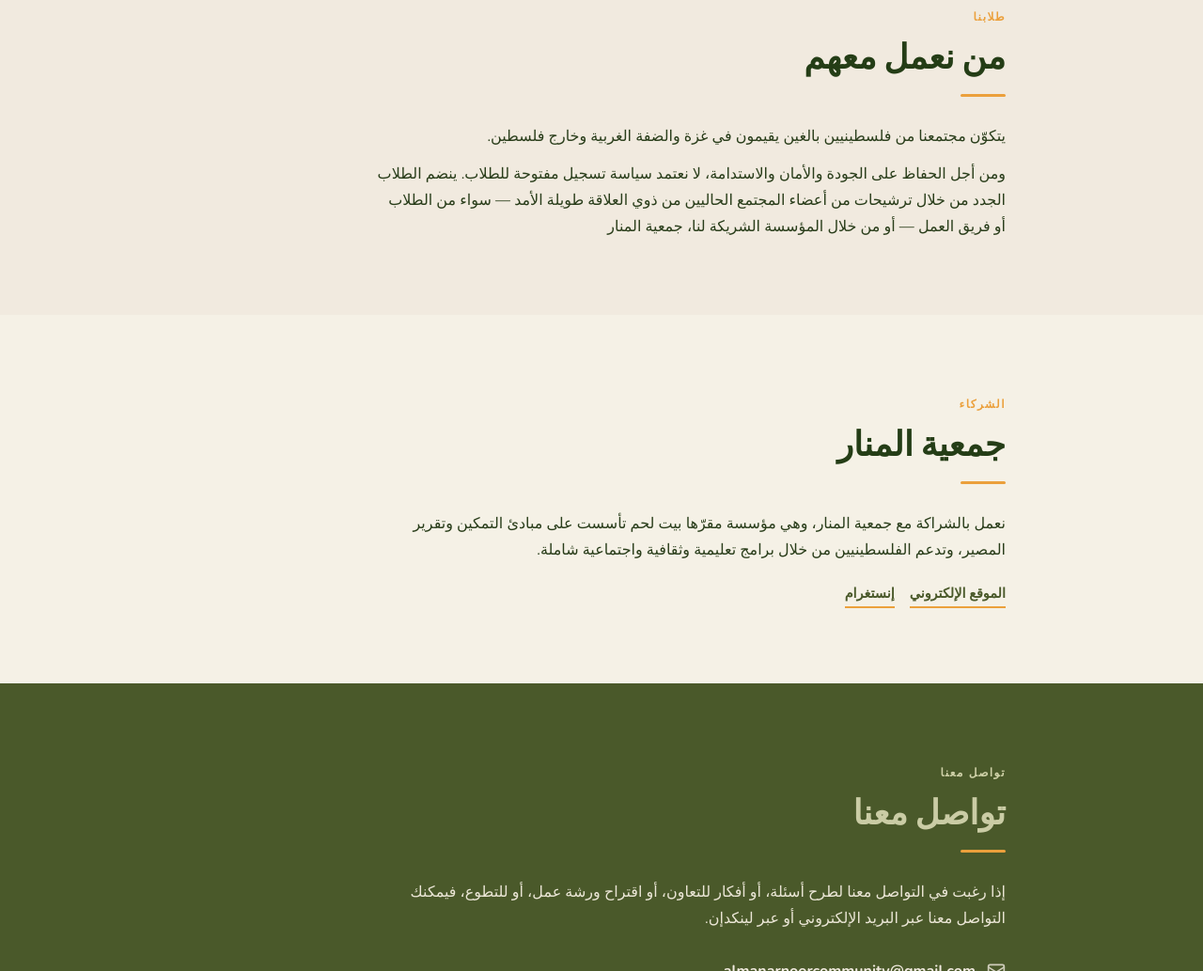
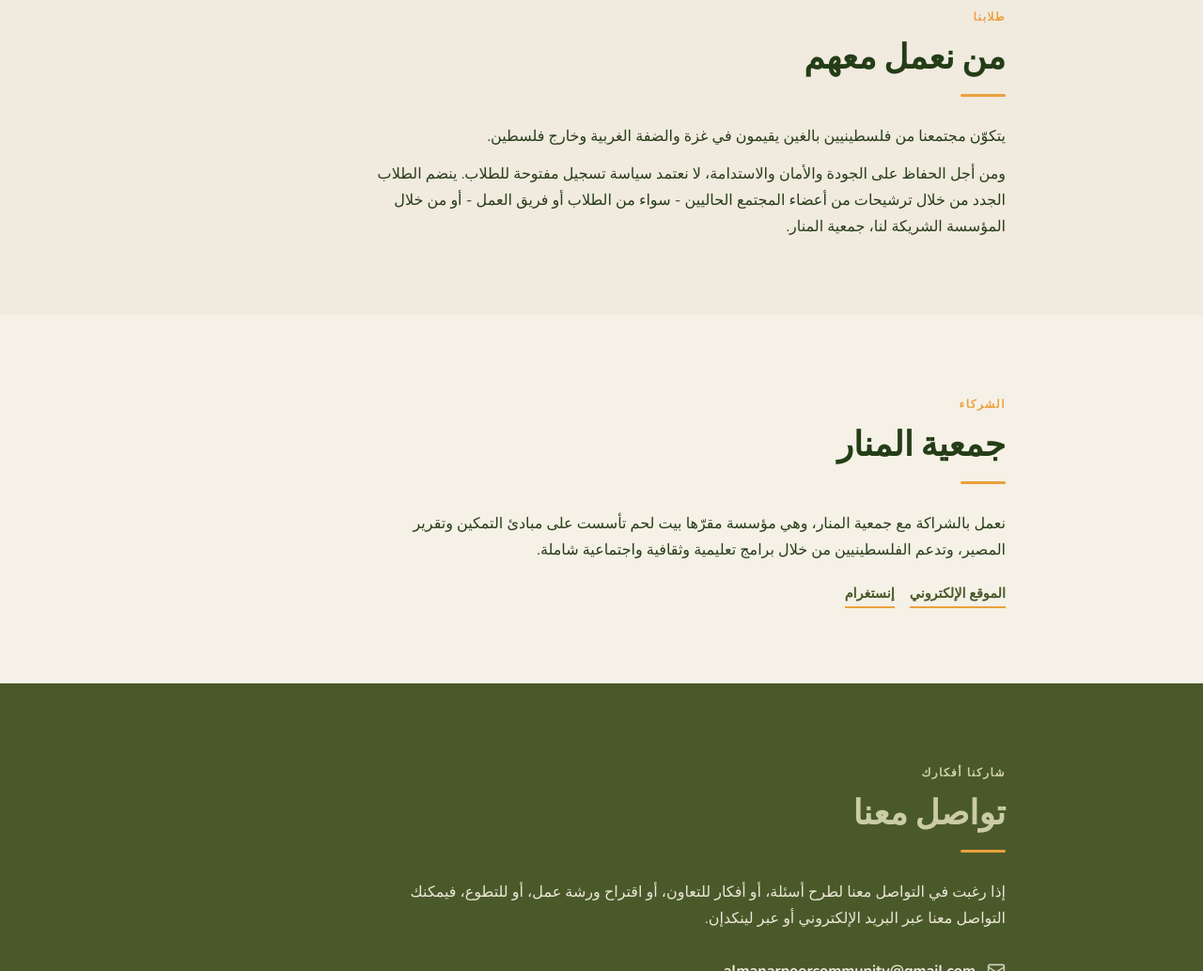
Before and after one commit to AlManar-NoorCommunity/noorcommunity, a plain HTML site: page ar/index.html in a window 1280 px wide. Shown: the part 2648-3681 px from the top of the page at 94% size. Drawn offline with nearby package versions, Linux system fonts and the light colour scheme.

Commit message:
Update index.html

```diff
--- a/ar/index.html
+++ b/ar/index.html
@@ -130,9 +130,7 @@
       <p>
         يتكوّن مجتمعنا من فلسطينيين بالغين يقيمون في غزة والضفة الغربية وخارج فلسطين.
       </p>
-      <p>
-        ومن أجل الحفاظ على الجودة والأمان والاستدامة، لا نعتمد سياسة تسجيل مفتوحة للطلاب. ينضم الطلاب الجدد من خلال ترشيحات من أعضاء المجتمع الحاليين من ذوي العلاقة طويلة الأمد — سواء من الطلاب أو فريق العمل — أو من خلال المؤسسة الشريكة لنا، جمعية المنار
-      </p>
+      <p>ومن أجل الحفاظ على الجودة والأمان والاستدامة، لا نعتمد سياسة تسجيل مفتوحة للطلاب. ينضم الطلاب الجدد من خلال ترشيحات من أعضاء المجتمع الحاليين - سواء من الطلاب أو فريق العمل - أو من خلال المؤسسة الشريكة لنا، جمعية المنار.</p>
     </div>
   </section>
 
@@ -157,7 +155,7 @@
   <!-- Contact -->
   <section id="contact" class="section" aria-labelledby="contact-heading">
     <div class="inner reveal">
-      <span class="eyebrow">تواصل معنا</span>
+      <span class="eyebrow">شاركنا أفكارك</span>
       <h2 id="contact-heading">تواصل معنا</h2>
       <div class="divider"></div>
       <p>
```
